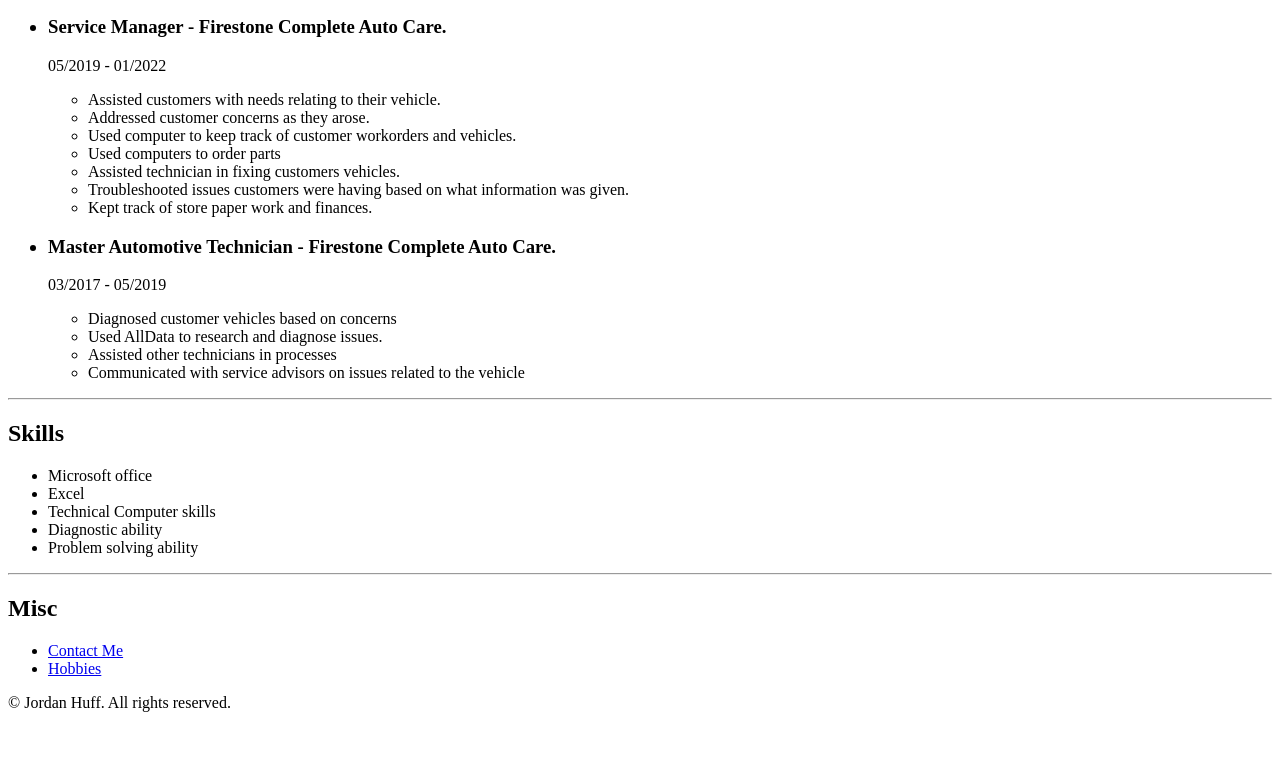
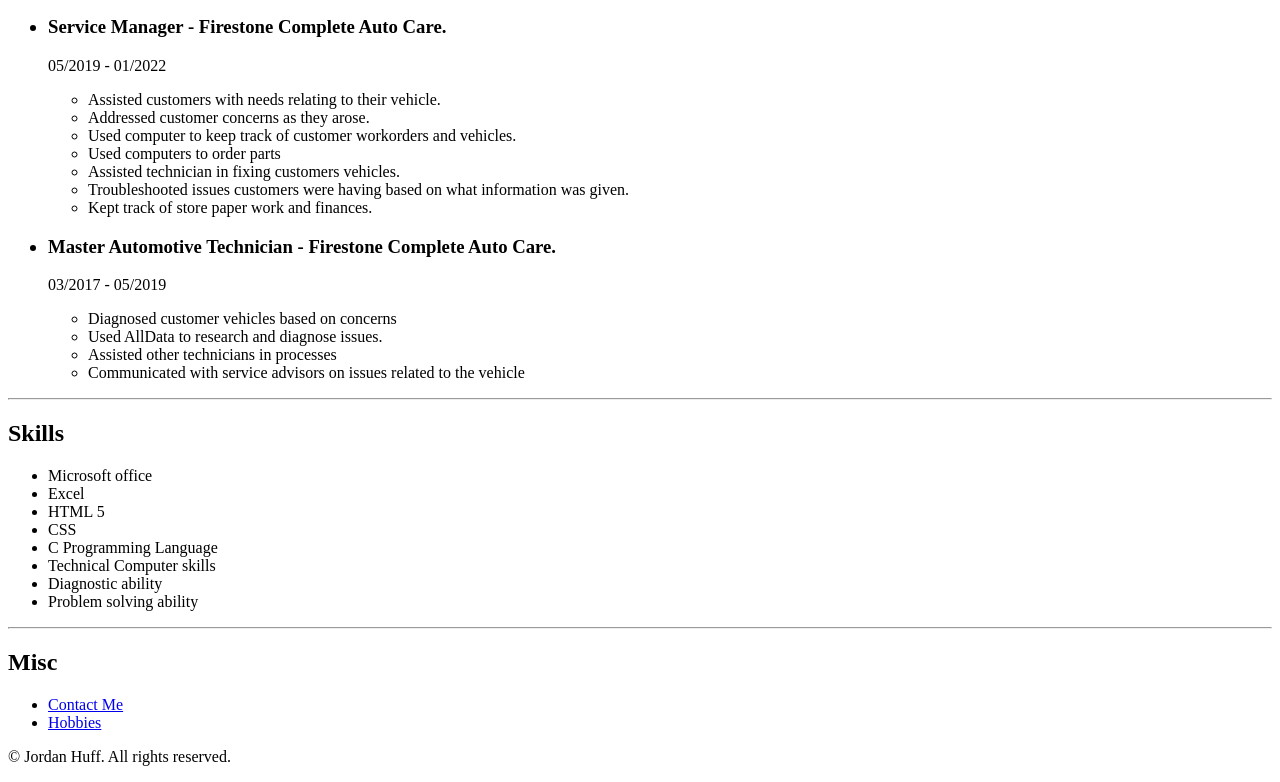
Before and after one commit to bigman0975/SceptreDesigns, a plain HTML site: page index.html in a window 1280 px wide. Shown: the part 904-1686 px from the top of the page. Before the commit the page ends 1632 px from the top, so only its background shows below. Drawn offline with Linux system fonts and the light colour scheme.

Commit message:
Add files via upload

```diff
--- a/index.html
+++ b/index.html
@@ -66,6 +66,9 @@
     <ul>
         <li>Microsoft office </li>
         <li>Excel</li>
+        <li>HTML 5</li>
+        <li>CSS</li>
+        <li>C Programming Language</li>
         <li>Technical Computer skills</li>
         <li>Diagnostic ability</li>
         <li>Problem solving ability</li>
```
